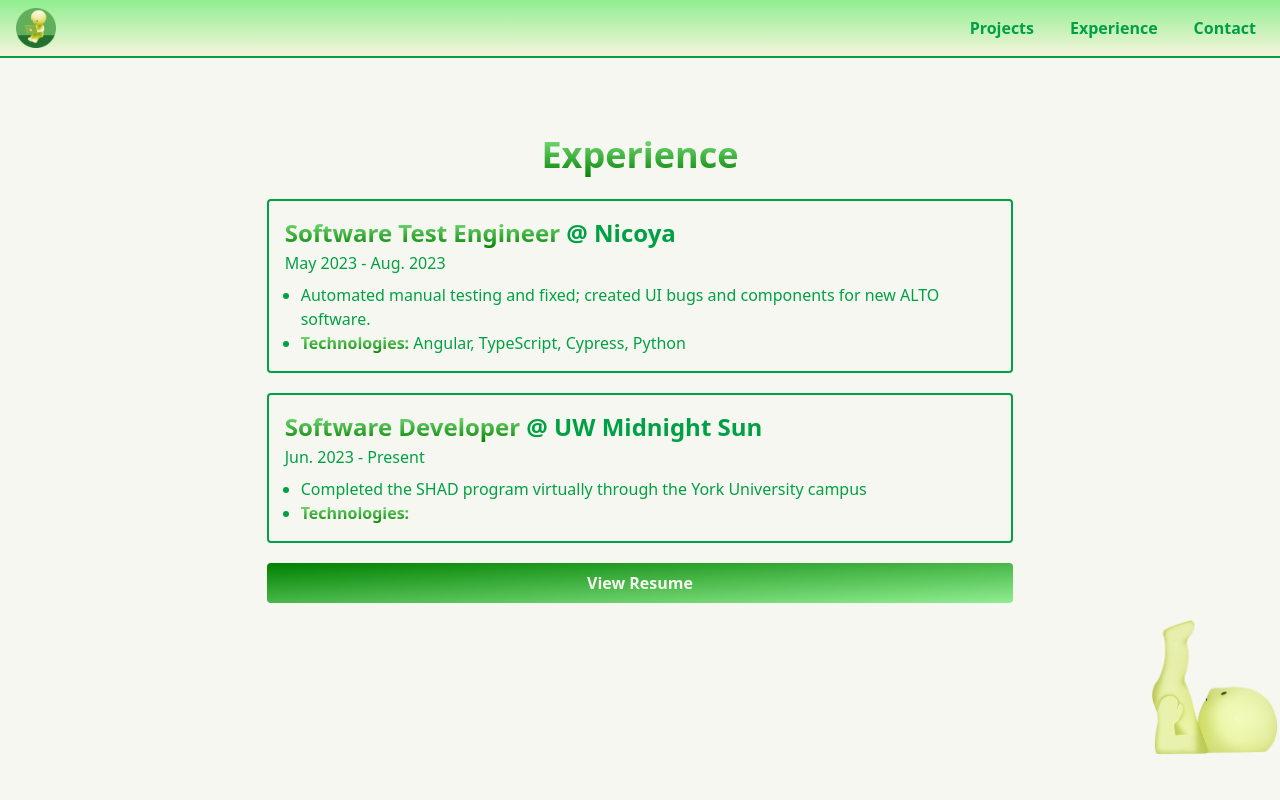
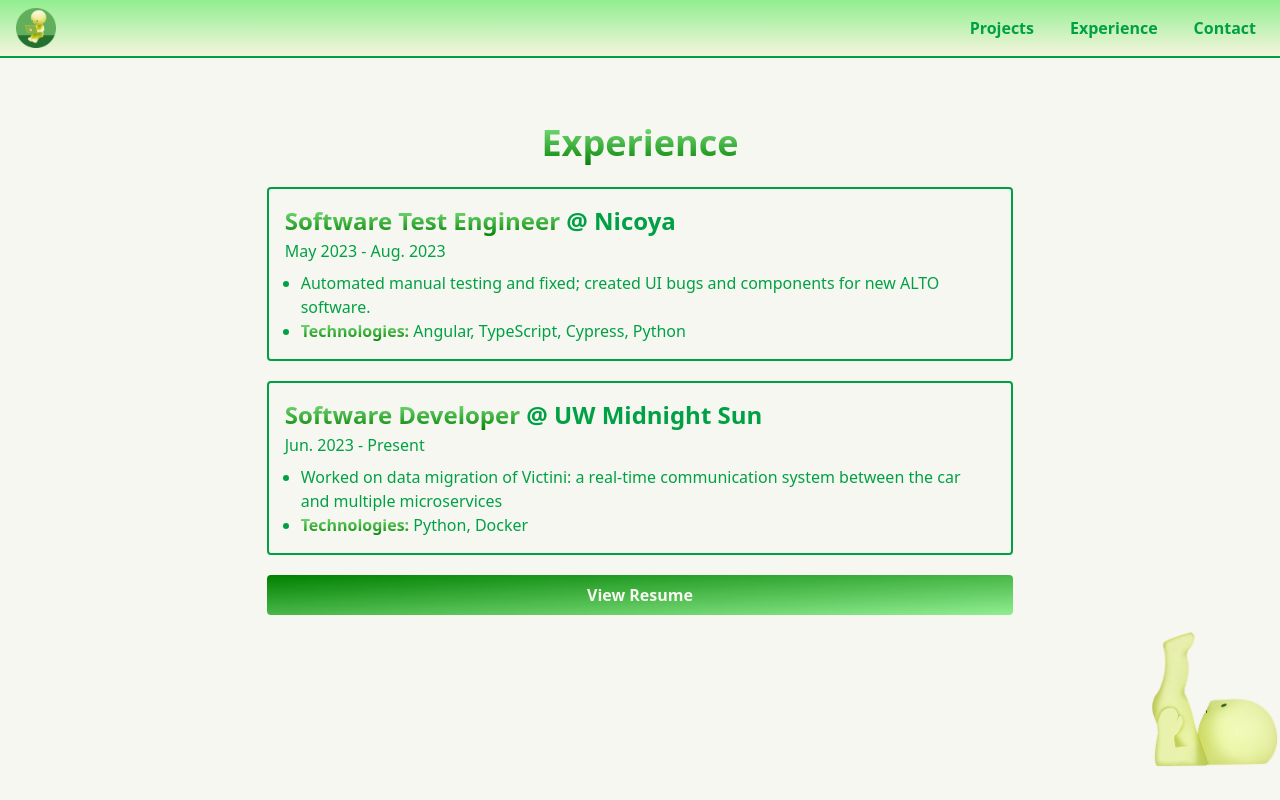
Before and after one commit to isabellehuangg/ih-web, a Next.js app in the folder portfolio/: page /experience in a window 1280 px wide. Built offline with nearby package versions, Linux system fonts and the light colour scheme.

Commit message:
Changed experience

```diff
--- a/portfolio/src/data/experience.ts
+++ b/portfolio/src/data/experience.ts
@@ -10,6 +10,7 @@ export const experience = [
         role: "Software Developer",
         company: "UW Midnight Sun",
         time: "Jun. 2023 - Present",
-        description: "Completed the SHAD program virtually through the York University campus"
+        description: "Worked on data migration of Victini: a real-time communication system between the car and multiple microservices",
+        technologies: "Python, Docker"
     }
 ]
```
